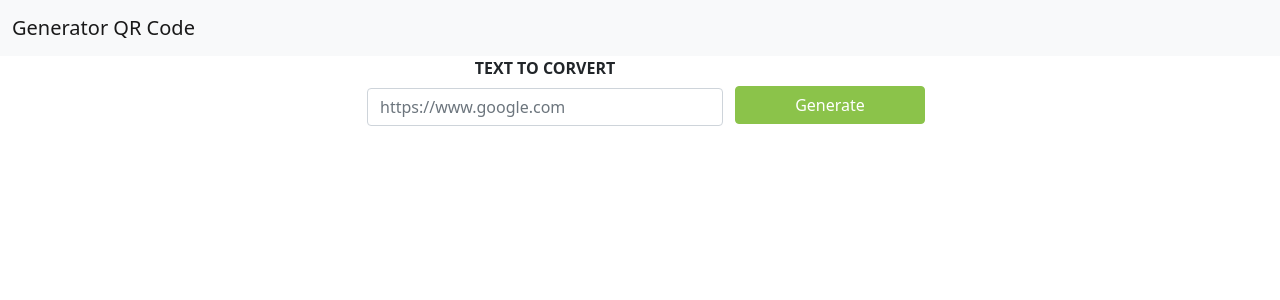
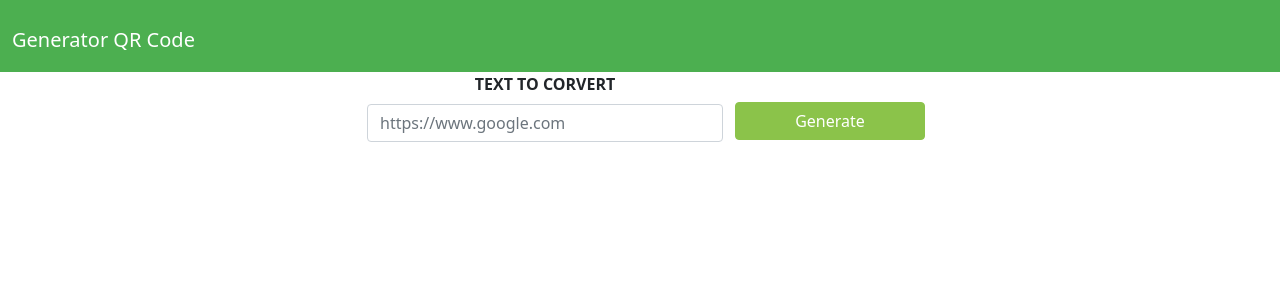
Before and after one commit to slinetech/qr-generator-vue, a Vue app: page / in a window 1280 px wide. Shown: the top 300 px of the page. Built offline with nearby package versions, Linux system fonts and the light colour scheme.

Commit message:
modified navbar css and html

```diff
--- a/src/App.vue
+++ b/src/App.vue
@@ -1,8 +1,10 @@
 <template>
   <div id="app">
-    <nav class="navbar navbar-light bg-light">
+    <nav class="navbar navbar-light navbar-bg">
       <div class="container-fluid t-c">
-        <a class="navbar-brand" href="/">Generator QR Code</a>
+        <h1>
+          <a class="navbar-brand app-tittle-color" href="/">Generator QR Code</a>
+        </h1>
       </div>
     </nav>
     <Generator />
@@ -21,6 +23,12 @@ export default {
 </script>
 
 <style>
+  .app-tittle-color{
+    color: white !important;
+  }
+  .navbar-bg{
+    background-color: #4caf50 !important;
+  }
   .t-c{
     display: inline-block !important;
     text-align: center;
```
